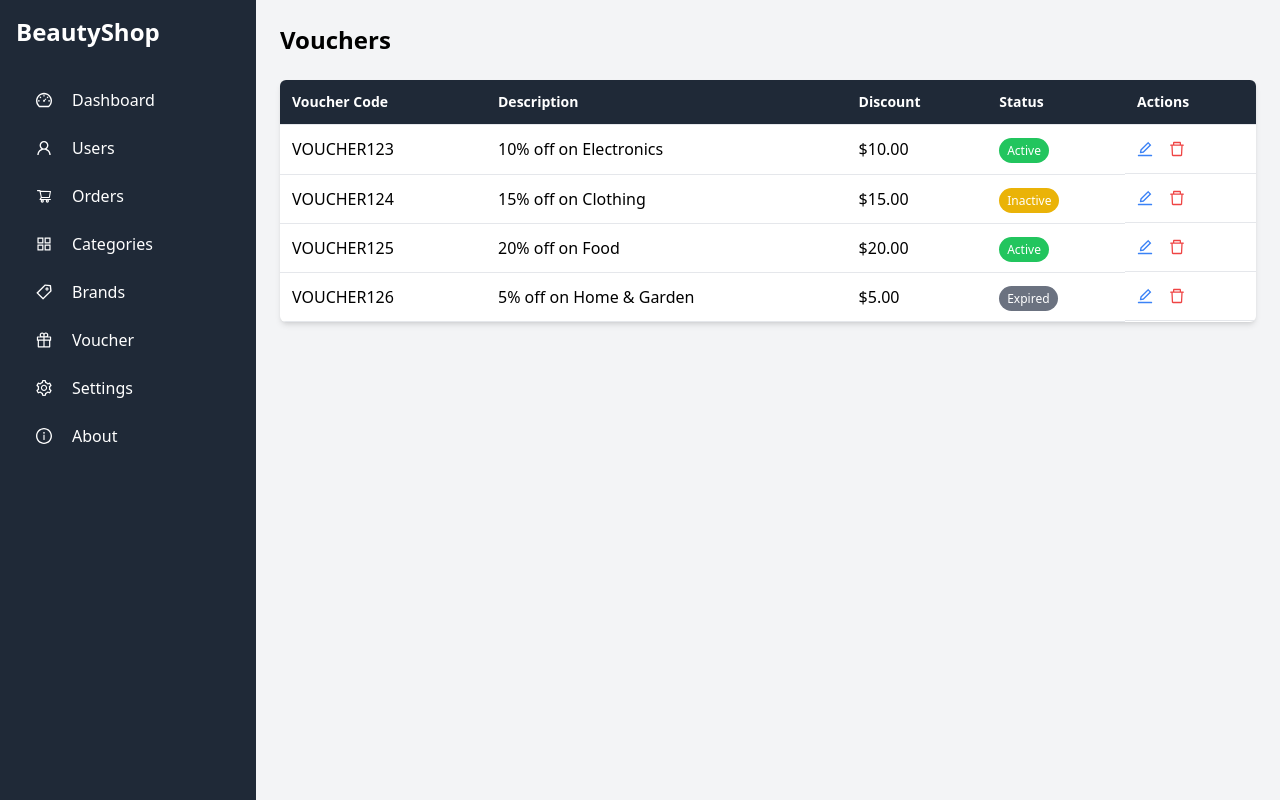
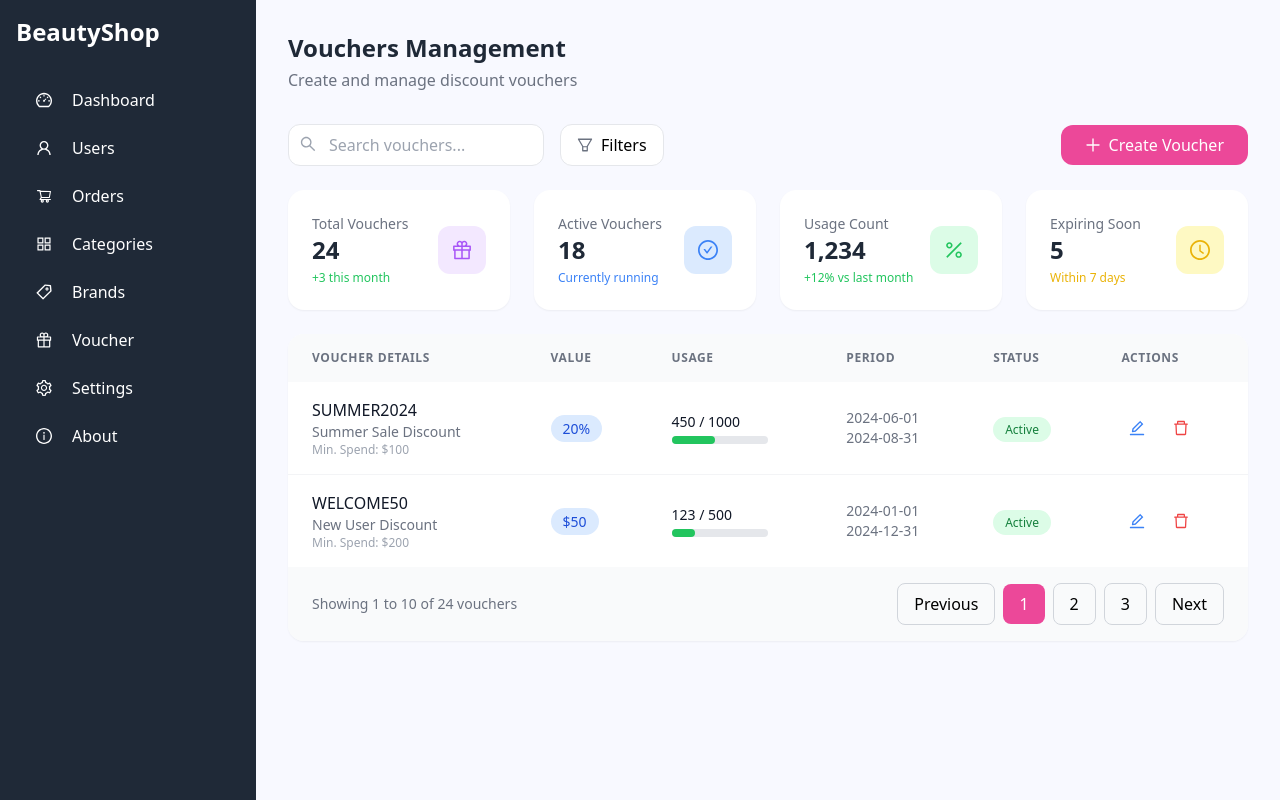
Before and after one commit to 19NgoXuanToan11/SWP391, a React (Vite) app: page /voucher in a window 1280 px wide. Built offline with nearby package versions, Linux system fonts and the light colour scheme.

Commit message:
update vouchersPage.jsx

```diff
--- a/src/pages/admin/vouchersPage.jsx
+++ b/src/pages/admin/vouchersPage.jsx
@@ -1,59 +1,271 @@
-import React from "react";
-import { EditOutlined, DeleteOutlined } from "@ant-design/icons"; // Importing the icons
+import React, { useState } from "react";
+import {
+  EditOutlined,
+  DeleteOutlined,
+  PlusOutlined,
+  SearchOutlined,
+  FilterOutlined,
+  GiftOutlined,
+  PercentageOutlined,
+  CheckCircleOutlined,
+  ClockCircleOutlined,
+} from "@ant-design/icons";
 import SidebarAdmin from "../../components/sidebaradmin";
 
 const VouchersPage = () => {
+  const [searchTerm, setSearchTerm] = useState("");
+
   const vouchersData = [
-    { code: "VOUCHER123", description: "10% off on Electronics", discount: "$10.00", status: "Active" },
-    { code: "VOUCHER124", description: "15% off on Clothing", discount: "$15.00", status: "Inactive" },
-    { code: "VOUCHER125", description: "20% off on Food", discount: "$20.00", status: "Active" },
-    { code: "VOUCHER126", description: "5% off on Home & Garden", discount: "$5.00", status: "Expired" },
+    {
+      code: "SUMMER2024",
+      description: "Summer Sale Discount",
+      type: "Percentage",
+      value: "20%",
+      minSpend: "$100",
+      usageLimit: 1000,
+      usageCount: 450,
+      startDate: "2024-06-01",
+      endDate: "2024-08-31",
+      status: "Active",
+    },
+    {
+      code: "WELCOME50",
+      description: "New User Discount",
+      type: "Fixed Amount",
+      value: "$50",
+      minSpend: "$200",
+      usageLimit: 500,
+      usageCount: 123,
+      startDate: "2024-01-01",
+      endDate: "2024-12-31",
+      status: "Active",
+    },
+    // ... more vouchers
   ];
 
   return (
-    <div className="flex min-h-screen bg-gray-100">
-      {/* Sidebar */}
+    <div className="flex min-h-screen bg-[#f8f9ff]">
       <SidebarAdmin />
 
-      <div className="p-6 bg-gray-100 flex-1">
-        <h1 className="text-2xl font-bold mb-6">Vouchers</h1>
+      <div className="flex-1 p-8">
+        {/* Header */}
+        <div className="mb-8">
+          <h1 className="text-2xl font-bold text-gray-800">
+            Vouchers Management
+          </h1>
+          <p className="text-gray-500 mt-1">
+            Create and manage discount vouchers
+          </p>
+        </div>
 
-        <div className="bg-white rounded-md shadow-md overflow-x-auto">
-          <table className="w-full text-left border-collapse">
-            <thead className="bg-gray-800 text-white">
-              <tr>
-                <th className="border-b p-3 text-sm font-semibold">Voucher Code</th>
-                <th className="border-b p-3 text-sm font-semibold">Description</th>
-                <th className="border-b p-3 text-sm font-semibold">Discount</th>
-                <th className="border-b p-3 text-sm font-semibold">Status</th>
-                <th className="border-b p-3 text-sm font-semibold">Actions</th>
+        {/* Action Bar */}
+        <div className="flex flex-wrap justify-between items-center mb-6 gap-4">
+          <div className="flex items-center space-x-4">
+            <div className="relative">
+              <SearchOutlined className="absolute left-3 top-3 text-gray-400" />
+              <input
+                type="text"
+                placeholder="Search vouchers..."
+                className="pl-10 pr-4 py-2 w-64 bg-white border border-gray-200 rounded-xl focus:outline-none focus:ring-2 focus:ring-pink-500"
+                value={searchTerm}
+                onChange={(e) => setSearchTerm(e.target.value)}
+              />
+            </div>
+            <button className="flex items-center space-x-2 px-4 py-2 bg-white border border-gray-200 rounded-xl hover:bg-gray-50">
+              <FilterOutlined className="text-gray-500" />
+              <span>Filters</span>
+            </button>
+          </div>
+
+          <button className="flex items-center space-x-2 px-6 py-2 bg-pink-500 text-white rounded-xl hover:bg-pink-600 transition-colors">
+            <PlusOutlined />
+            <span>Create Voucher</span>
+          </button>
+        </div>
+
+        {/* Stats Cards */}
+        <div className="grid grid-cols-1 md:grid-cols-4 gap-6 mb-6">
+          <div className="bg-white p-6 rounded-2xl shadow-sm">
+            <div className="flex items-center justify-between">
+              <div>
+                <p className="text-sm text-gray-500">Total Vouchers</p>
+                <p className="text-2xl font-bold text-gray-800">24</p>
+                <p className="text-xs text-green-500 mt-1">+3 this month</p>
+              </div>
+              <div className="w-12 h-12 bg-purple-100 rounded-xl flex items-center justify-center">
+                <GiftOutlined className="text-xl text-purple-500" />
+              </div>
+            </div>
+          </div>
+
+          <div className="bg-white p-6 rounded-2xl shadow-sm">
+            <div className="flex items-center justify-between">
+              <div>
+                <p className="text-sm text-gray-500">Active Vouchers</p>
+                <p className="text-2xl font-bold text-gray-800">18</p>
+                <p className="text-xs text-blue-500 mt-1">Currently running</p>
+              </div>
+              <div className="w-12 h-12 bg-blue-100 rounded-xl flex items-center justify-center">
+                <CheckCircleOutlined className="text-xl text-blue-500" />
+              </div>
+            </div>
+          </div>
+
+          <div className="bg-white p-6 rounded-2xl shadow-sm">
+            <div className="flex items-center justify-between">
+              <div>
+                <p className="text-sm text-gray-500">Usage Count</p>
+                <p className="text-2xl font-bold text-gray-800">1,234</p>
+                <p className="text-xs text-green-500 mt-1">
+                  +12% vs last month
+                </p>
+              </div>
+              <div className="w-12 h-12 bg-green-100 rounded-xl flex items-center justify-center">
+                <PercentageOutlined className="text-xl text-green-500" />
+              </div>
+            </div>
+          </div>
+
+          <div className="bg-white p-6 rounded-2xl shadow-sm">
+            <div className="flex items-center justify-between">
+              <div>
+                <p className="text-sm text-gray-500">Expiring Soon</p>
+                <p className="text-2xl font-bold text-gray-800">5</p>
+                <p className="text-xs text-yellow-500 mt-1">Within 7 days</p>
+              </div>
+              <div className="w-12 h-12 bg-yellow-100 rounded-xl flex items-center justify-center">
+                <ClockCircleOutlined className="text-xl text-yellow-500" />
+              </div>
+            </div>
+          </div>
+        </div>
+
+        {/* Vouchers Table */}
+        <div className="bg-white rounded-2xl shadow-sm overflow-hidden">
+          <div className="overflow-x-auto">
+            <table className="w-full">
+              <thead>
+                <tr className="bg-gray-50">
+                  <th className="px-6 py-4 text-left text-xs font-semibold text-gray-500 uppercase tracking-wider">
+                    Voucher Details
+                  </th>
+                  <th className="px-6 py-4 text-left text-xs font-semibold text-gray-500 uppercase tracking-wider">
+                    Value
+                  </th>
+                  <th className="px-6 py-4 text-left text-xs font-semibold text-gray-500 uppercase tracking-wider">
+                    Usage
+                  </th>
+                  <th className="px-6 py-4 text-left text-xs font-semibold text-gray-500 uppercase tracking-wider">
+                    Period
+                  </th>
+                  <th className="px-6 py-4 text-left text-xs font-semibold text-gray-500 uppercase tracking-wider">
+                    Status
+                  </th>
+                  <th className="px-6 py-4 text-left text-xs font-semibold text-gray-500 uppercase tracking-wider">
+                    Actions
+                  </th>
                 </tr>
               </thead>
-            <tbody>
+              <tbody className="divide-y divide-gray-100">
                 {vouchersData.map((voucher, index) => (
-                <tr key={index} className="hover:bg-gray-50 transition-colors">
-                  <td className="border-b p-3">{voucher.code}</td>
-                  <td className="border-b p-3">{voucher.description}</td>
-                  <td className="border-b p-3">{voucher.discount}</td>
-                  <td className="border-b p-3">
+                  <tr
+                    key={index}
+                    className="hover:bg-gray-50 transition-colors"
+                  >
+                    <td className="px-6 py-4">
+                      <div>
+                        <div className="font-medium text-gray-900">
+                          {voucher.code}
+                        </div>
+                        <div className="text-sm text-gray-500">
+                          {voucher.description}
+                        </div>
+                        <div className="text-xs text-gray-400">
+                          Min. Spend: {voucher.minSpend}
+                        </div>
+                      </div>
+                    </td>
+                    <td className="px-6 py-4">
+                      <span className="px-3 py-1 bg-blue-100 text-blue-700 rounded-full text-sm font-medium">
+                        {voucher.value}
+                      </span>
+                    </td>
+                    <td className="px-6 py-4">
+                      <div className="space-y-1">
+                        <div className="text-sm text-gray-900">
+                          {voucher.usageCount} / {voucher.usageLimit}
+                        </div>
+                        <div className="w-24 h-2 bg-gray-200 rounded-full">
+                          <div
+                            className="h-2 bg-green-500 rounded-full"
+                            style={{
+                              width: `${
+                                (voucher.usageCount / voucher.usageLimit) * 100
+                              }%`,
+                            }}
+                          ></div>
+                        </div>
+                      </div>
+                    </td>
+                    <td className="px-6 py-4">
+                      <div className="text-sm text-gray-500">
+                        <div>{voucher.startDate}</div>
+                        <div>{voucher.endDate}</div>
+                      </div>
+                    </td>
+                    <td className="px-6 py-4">
                       <span
-                      className={`px-2 py-1 text-xs rounded-full ${voucher.status === "Active" ? "bg-green-500 text-white" : voucher.status === "Inactive" ? "bg-yellow-500 text-white" : "bg-gray-500 text-white"}`}
+                        className={`px-3 py-1 rounded-full text-xs font-medium
+                        ${
+                          voucher.status === "Active"
+                            ? "bg-green-100 text-green-700"
+                            : voucher.status === "Inactive"
+                            ? "bg-gray-100 text-gray-700"
+                            : "bg-red-100 text-red-700"
+                        }`}
                       >
                         {voucher.status}
                       </span>
                     </td>
-                  <td className="flex border-b p-3 space-x-2">
-                    <button className="items-center text-blue-500 hover:text-blue-700 transition duration-150 ease-in-out" aria-label="Edit Voucher">
-                      <EditOutlined className="mr-2" />
+                    <td className="px-6 py-4">
+                      <div className="flex items-center space-x-3">
+                        <button className="p-2 text-blue-500 hover:bg-blue-50 rounded-lg transition-colors">
+                          <EditOutlined />
                         </button>
-                    <button className="items-center text-red-500 hover:text-red-700 transition duration-150 ease-in-out" aria-label="Delete Voucher">
-                      <DeleteOutlined className="mr-2" />
+                        <button className="p-2 text-red-500 hover:bg-red-50 rounded-lg transition-colors">
+                          <DeleteOutlined />
                         </button>
+                      </div>
                     </td>
                   </tr>
                 ))}
               </tbody>
             </table>
+          </div>
+
+          {/* Pagination */}
+          <div className="flex items-center justify-between px-6 py-4 bg-gray-50">
+            <div className="flex items-center text-sm text-gray-500">
+              Showing 1 to 10 of 24 vouchers
+            </div>
+            <div className="flex items-center space-x-2">
+              <button className="px-4 py-2 border border-gray-300 rounded-lg hover:bg-gray-100 transition-colors">
+                Previous
+              </button>
+              <button className="px-4 py-2 bg-pink-500 text-white rounded-lg hover:bg-pink-600 transition-colors">
+                1
+              </button>
+              <button className="px-4 py-2 border border-gray-300 rounded-lg hover:bg-gray-100 transition-colors">
+                2
+              </button>
+              <button className="px-4 py-2 border border-gray-300 rounded-lg hover:bg-gray-100 transition-colors">
+                3
+              </button>
+              <button className="px-4 py-2 border border-gray-300 rounded-lg hover:bg-gray-100 transition-colors">
+                Next
+              </button>
+            </div>
+          </div>
         </div>
       </div>
     </div>
```
Lines whose indentation alone changed are shown as unchanged.
